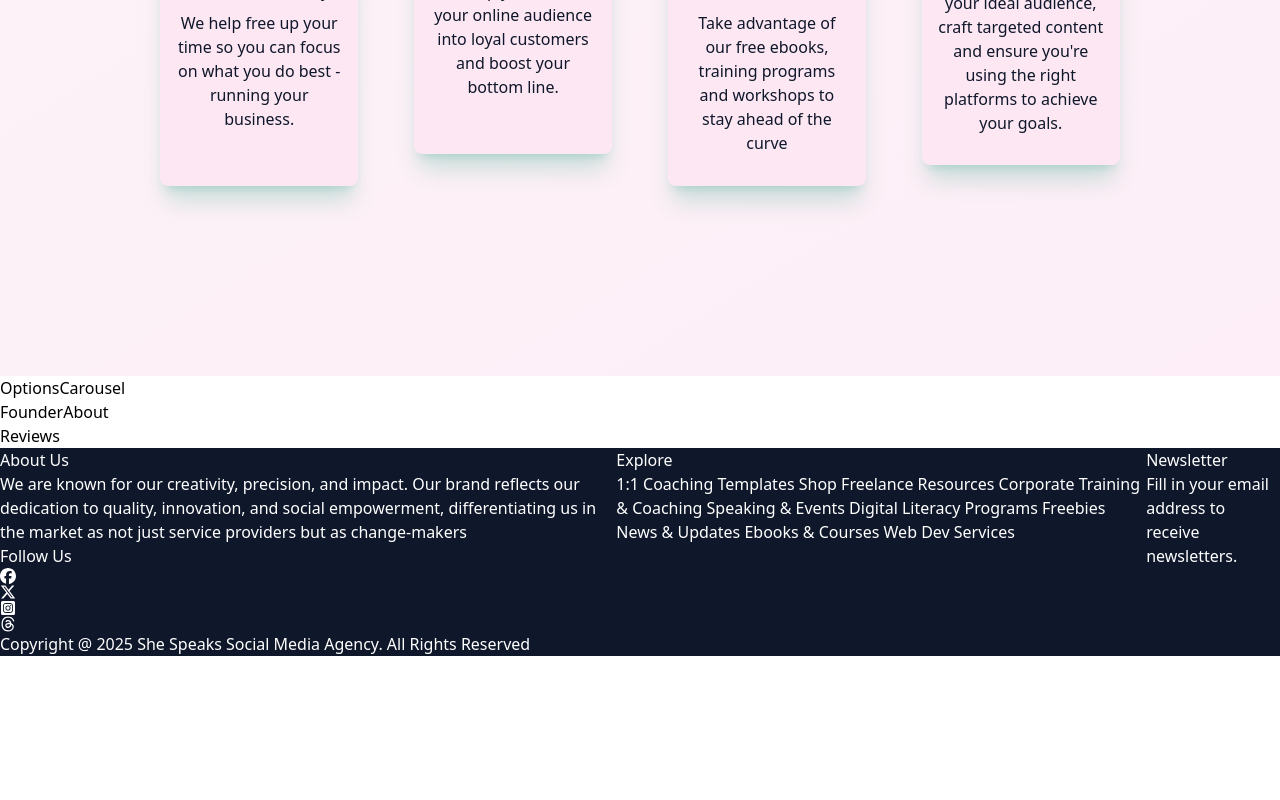
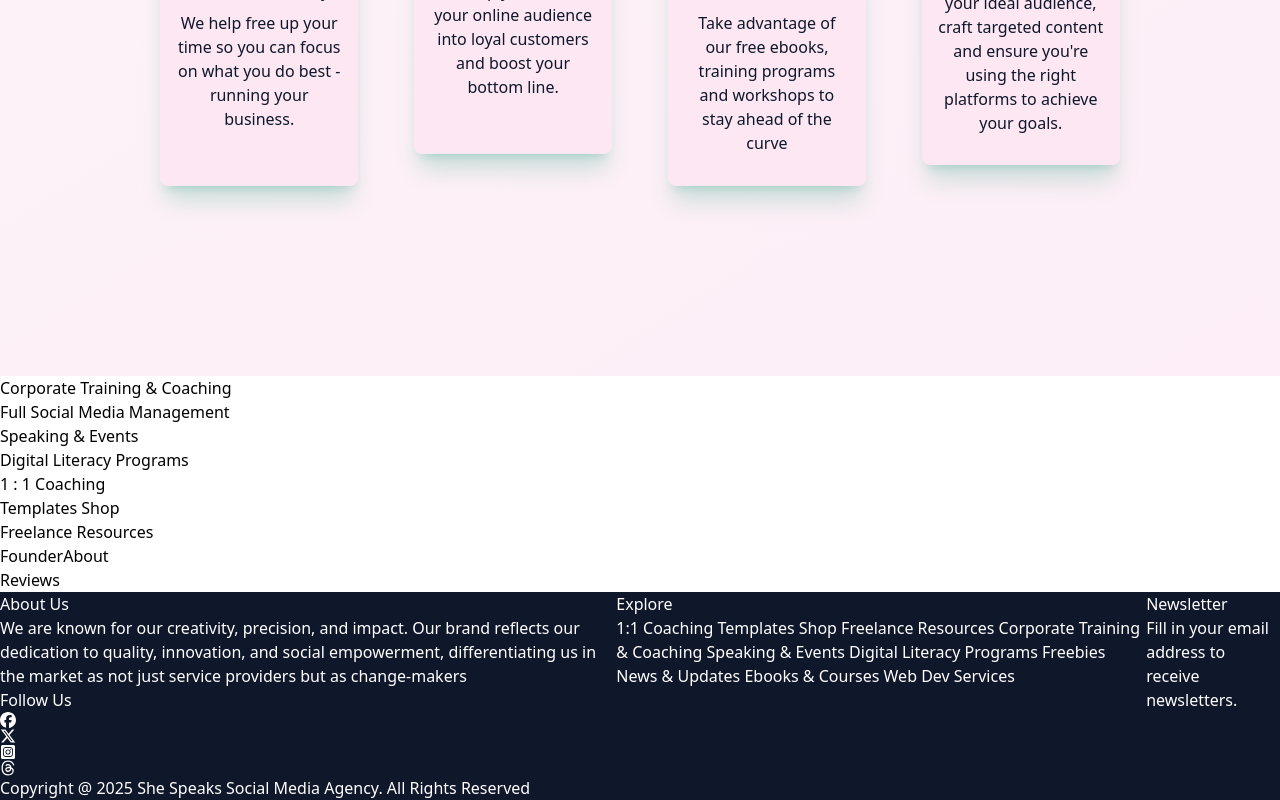
Before and after one commit to MatthewsRicky/shespeaksocial, a Next.js app: page / in a window 1280 px wide. Shown: the part 1032-1832 px from the top of the page. Before the commit the page ends 1688 px from the top, so only its background shows below. Built offline with nearby package versions, Linux system fonts and the light colour scheme.

Commit message:
Full Boiler-plate for the options Carousel

```diff
--- a/components/OptionsCarousel.tsx
+++ b/components/OptionsCarousel.tsx
@@ -2,7 +2,33 @@ import React from 'react'
 
 const OptionsCarousel = () => {
 	return (
-		<div>OptionsCarousel</div>
-	)
+		<>
+			<div>
+				<div>
+					<h1>Corporate Training & Coaching</h1>
+				</div>
+				<div>
+					<h1>Full Social Media Management</h1>
+				</div>
+				<div>
+					<h1>Speaking & Events</h1>
+				</div>
+				<div>
+					<h1>Digital Literacy Programs</h1>
+				</div>
+			</div>
+			<div>
+				<div>
+					<h1>1 : 1 Coaching</h1>
+				</div>
+				<div>
+					<h1>Templates Shop</h1>
+				</div>
+				<div>
+					<h1>Freelance Resources</h1>
+				</div>
+			</div>
+		</>
+			)
 }
 export default OptionsCarousel
```
